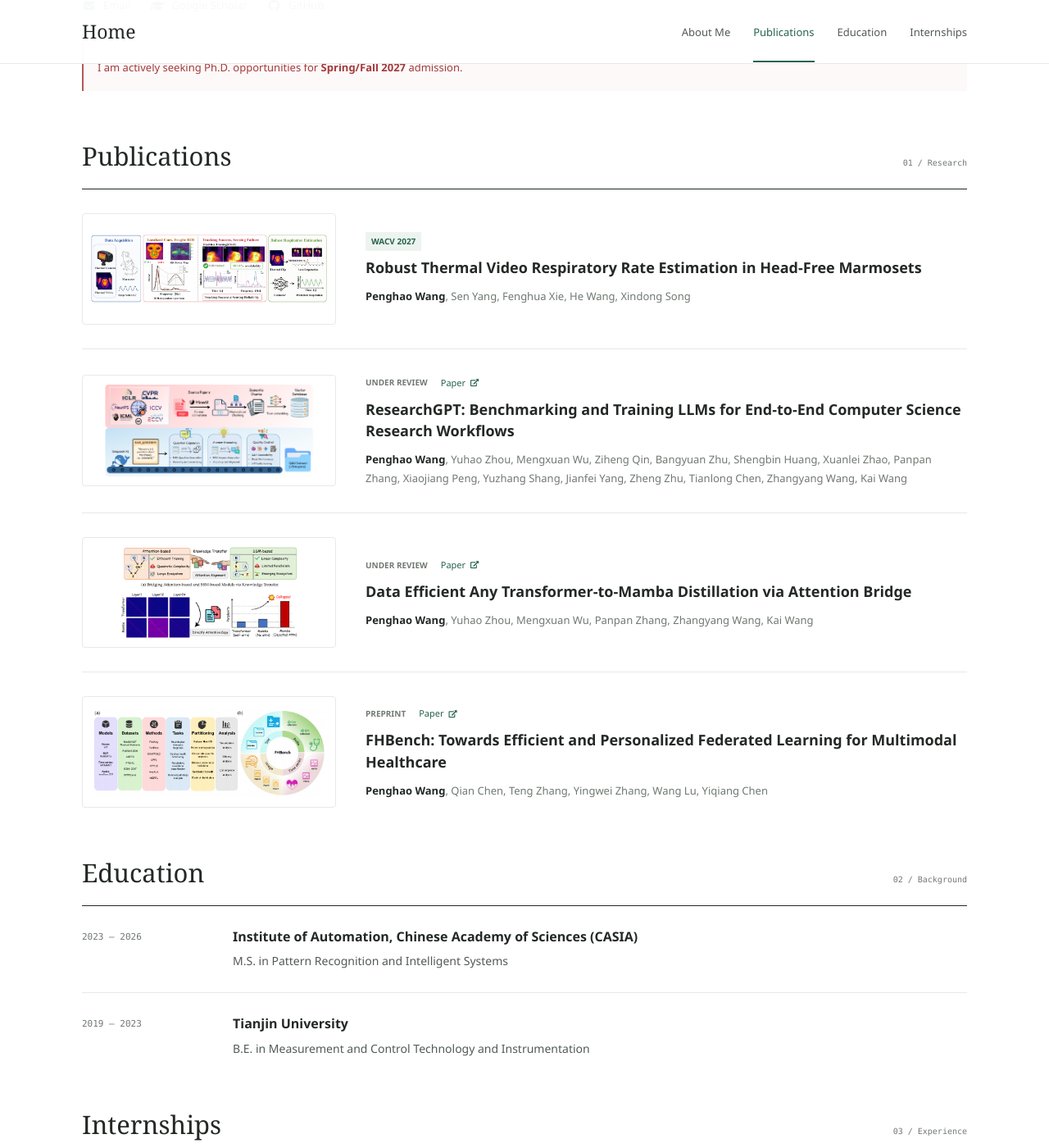
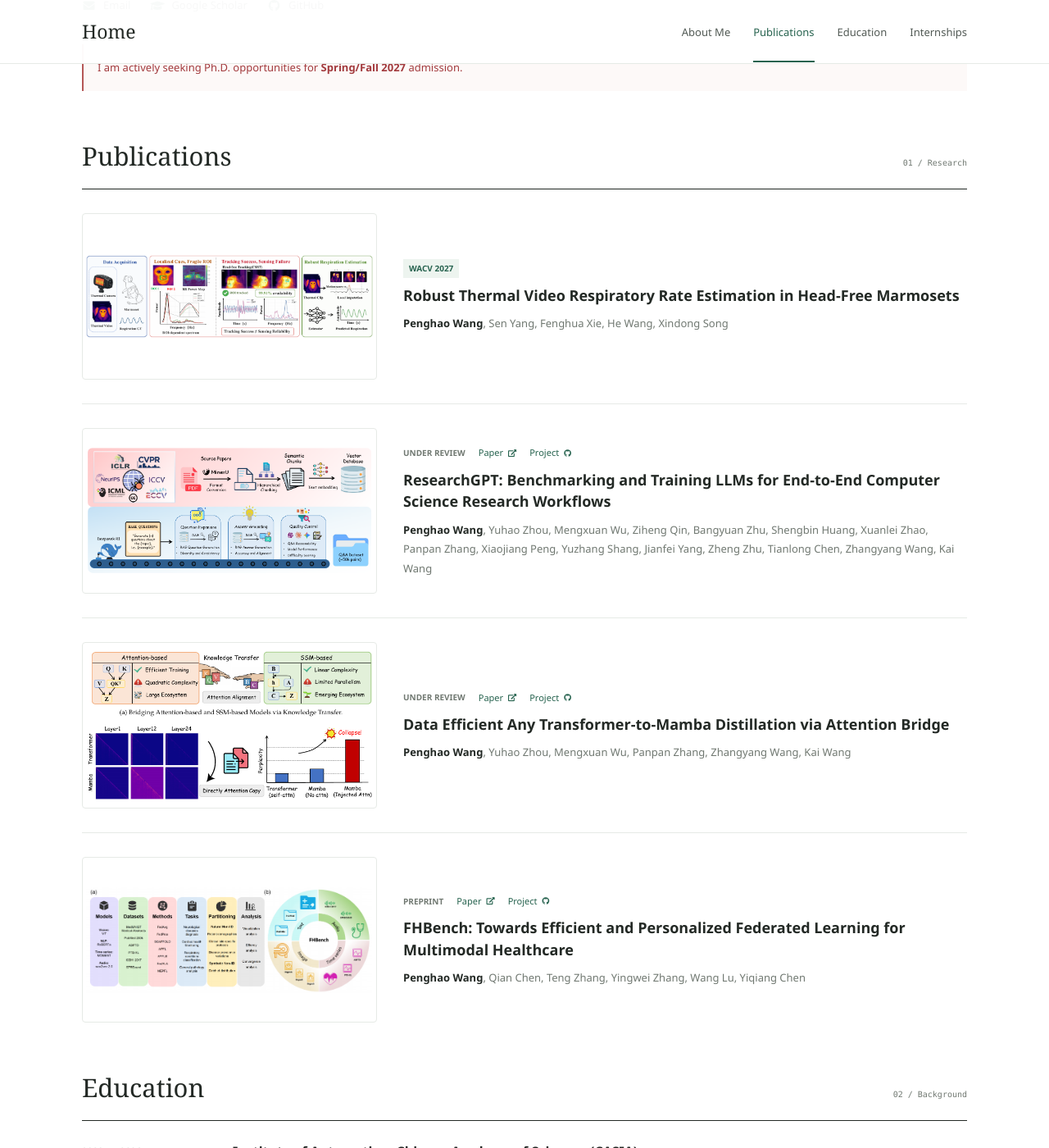
Before and after one commit to wph6/wph6.github.io, a Jekyll site: the page built from _pages/about.md, in a window 1280 px wide and 1400 px high, scrolled down 398 px. Shown: the whole window at 82% size. Built offline with Jekyll 4.4.1, drawn with Linux system fonts in a browser that asks for light colours.

Commit message:
Add publication project links and enlarge uniform figure previews

```diff
--- a/_layouts/home.html
+++ b/_layouts/home.html
@@ -16,7 +16,7 @@
     <link rel="icon" type="image/png" sizes="16x16" href="{{ '/images/favicon-16x16.png?v=20261024d' | relative_url }}">
     <link rel="apple-touch-icon" sizes="180x180" href="{{ '/images/apple-touch-icon.png?v=20261024d' | relative_url }}">
     <link rel="manifest" href="{{ '/images/site.webmanifest?v=20261024d' | relative_url }}">
-    <link rel="stylesheet" href="{{ '/assets/css/home.css?v=20261024b' | relative_url }}">
+    <link rel="stylesheet" href="{{ '/assets/css/home.css?v=20261024e' | relative_url }}">
     <script src="{{ '/assets/js/home.js?v=20261024' | relative_url }}" defer></script>
   </head>
   <body>
--- a/_pages/about.md
+++ b/_pages/about.md
@@ -51,7 +51,7 @@ redirect_from:
         <span class="figure-zoom" aria-hidden="true"><i class="icon icon-expand"></i></span>
       </button>
       <div class="paper-content">
-        <div class="paper-meta"><span class="venue">Under Review</span><a class="paper-link" href="https://arxiv.org/pdf/2510.20279" target="_blank" rel="noopener noreferrer">Paper <i class="icon icon-external" aria-hidden="true"></i></a></div>
+        <div class="paper-meta"><span class="venue">Under Review</span><a class="paper-link" href="https://arxiv.org/pdf/2510.20279" target="_blank" rel="noopener noreferrer">Paper <i class="icon icon-external" aria-hidden="true"></i></a><a class="paper-link" href="https://github.com/wph6/ResearchGPT" target="_blank" rel="noopener noreferrer">Project <i class="brand-icon icon-github" aria-hidden="true"></i></a></div>
         <h3><a href="https://arxiv.org/pdf/2510.20279" target="_blank" rel="noopener noreferrer">ResearchGPT: Benchmarking and Training LLMs for End-to-End Computer Science Research Workflows</a></h3>
         <p class="paper-authors"><strong>Penghao Wang</strong>, Yuhao Zhou, Mengxuan Wu, Ziheng Qin, Bangyuan Zhu, Shengbin Huang, Xuanlei Zhao, Panpan Zhang, Xiaojiang Peng, Yuzhang Shang, Jianfei Yang, Zheng Zhu, Tianlong Chen, Zhangyang Wang, Kai Wang</p>
       </div>
@@ -63,7 +63,7 @@ redirect_from:
         <span class="figure-zoom" aria-hidden="true"><i class="icon icon-expand"></i></span>
       </button>
       <div class="paper-content">
-        <div class="paper-meta"><span class="venue">Under Review</span><a class="paper-link" href="https://arxiv.org/pdf/2510.19266" target="_blank" rel="noopener noreferrer">Paper <i class="icon icon-external" aria-hidden="true"></i></a></div>
+        <div class="paper-meta"><span class="venue">Under Review</span><a class="paper-link" href="https://arxiv.org/pdf/2510.19266" target="_blank" rel="noopener noreferrer">Paper <i class="icon icon-external" aria-hidden="true"></i></a><a class="paper-link" href="https://github.com/wph6/CAB" target="_blank" rel="noopener noreferrer">Project <i class="brand-icon icon-github" aria-hidden="true"></i></a></div>
         <h3><a href="https://arxiv.org/pdf/2510.19266" target="_blank" rel="noopener noreferrer">Data Efficient Any Transformer-to-Mamba Distillation via Attention Bridge</a></h3>
         <p class="paper-authors"><strong>Penghao Wang</strong>, Yuhao Zhou, Mengxuan Wu, Panpan Zhang, Zhangyang Wang, Kai Wang</p>
       </div>
@@ -75,7 +75,7 @@ redirect_from:
         <span class="figure-zoom" aria-hidden="true"><i class="icon icon-expand"></i></span>
       </button>
       <div class="paper-content">
-        <div class="paper-meta"><span class="venue">Preprint</span><a class="paper-link" href="https://arxiv.org/pdf/2504.10817" target="_blank" rel="noopener noreferrer">Paper <i class="icon icon-external" aria-hidden="true"></i></a></div>
+        <div class="paper-meta"><span class="venue">Preprint</span><a class="paper-link" href="https://arxiv.org/pdf/2504.10817" target="_blank" rel="noopener noreferrer">Paper <i class="icon icon-external" aria-hidden="true"></i></a><a class="paper-link" href="https://github.com/wph6/FHBench" target="_blank" rel="noopener noreferrer">Project <i class="brand-icon icon-github" aria-hidden="true"></i></a></div>
         <h3><a href="https://arxiv.org/pdf/2504.10817" target="_blank" rel="noopener noreferrer">FHBench: Towards Efficient and Personalized Federated Learning for Multimodal Healthcare</a></h3>
         <p class="paper-authors"><strong>Penghao Wang</strong>, Qian Chen, Teng Zhang, Yingwei Zhang, Wang Lu, Yiqiang Chen</p>
       </div>
--- a/assets/css/home.css
+++ b/assets/css/home.css
@@ -79,19 +79,19 @@ h1 { margin: 0 0 23px; font: 56px/1.12 var(--serif); font-weight: 400; }
 .section-heading { display: flex; align-items: baseline; justify-content: space-between; gap: 20px; padding-bottom: 20px; border-bottom: 1px solid var(--ink); }
 h2 { font: 31px/1.25 var(--serif); font-weight: 400; }
 .section-index { font-family: var(--mono); font-size: 10px; color: var(--muted); white-space: nowrap; }
-.publication { display: grid; grid-template-columns: 310px minmax(0, 1fr); align-items: center; gap: 36px; padding: 29px 0; border-bottom: 1px solid var(--line); }
+.publication { display: grid; grid-template-columns: 360px minmax(0, 1fr); align-items: center; gap: 32px; padding: 29px 0; border-bottom: 1px solid var(--line); }
 .publication:last-child { border-bottom: 0; padding-bottom: 0; }
-.paper-figure { display: block; position: relative; width: 100%; padding: 10px; aspect-ratio: 16 / 7; background: #fff; border: 1px solid var(--line); border-radius: 4px; cursor: zoom-in; overflow: hidden; transition: border-color .2s; }
+.paper-figure { display: block; position: relative; width: 100%; padding: 4px; aspect-ratio: 16 / 9; background: #fff; border: 1px solid var(--line); border-radius: 4px; cursor: zoom-in; overflow: hidden; transition: border-color .2s; }
 .paper-figure:hover { border-color: #93ad9f; }
 .paper-figure img { width: 100%; height: 100%; object-fit: contain; }
 .figure-zoom { position: absolute; right: 7px; bottom: 7px; display: grid; place-items: center; width: 26px; height: 26px; background: rgba(255,255,255,.95); color: var(--green); border: 1px solid var(--line); border-radius: 3px; font-size: 11px; opacity: 0; transition: opacity .15s; }
 .paper-figure:hover .figure-zoom, .paper-figure:focus-visible .figure-zoom { opacity: 1; }
 .paper-content { min-width: 0; }
-.paper-meta { display: flex; align-items: center; gap: 16px; min-height: 24px; margin-bottom: 7px; }
+.paper-meta { display: flex; flex-wrap: wrap; align-items: center; gap: 8px 16px; min-height: 24px; margin-bottom: 7px; }
 .venue { color: var(--muted); font-size: 10px; text-transform: uppercase; font-weight: 600; }
 .venue-accepted { padding: 3px 7px; background: var(--green-light); color: var(--green); }
 .paper-link { display: inline-flex; align-items: center; gap: 6px; color: var(--green); font-size: 11px; font-weight: 550; }
-.paper-link .icon { font-size: 9px; }
+.paper-link .icon, .paper-link .brand-icon { font-size: 9px; }
 .paper-link:hover { text-decoration: underline; }
 .paper-content h3 { font-size: 18px; line-height: 1.48; font-weight: 600; overflow-wrap: anywhere; }
 .paper-content h3 a:hover { color: var(--green); }
@@ -128,7 +128,7 @@ h2 { font: 31px/1.25 var(--serif); font-weight: 400; }
   .research-focus { font-size: 16px; }
   .background { font-size: 14px; }
   .site-nav { gap: 20px; }
-  .publication { grid-template-columns: 260px minmax(0, 1fr); gap: 25px; }
+  .publication { grid-template-columns: 280px minmax(0, 1fr); gap: 25px; }
   .paper-content h3 { font-size: 16px; }
   .phd-notice { display: block; padding-right: 17px; }
   .notice-label { display: block; margin-bottom: 3px; }
@@ -158,7 +158,6 @@ h2 { font: 31px/1.25 var(--serif); font-weight: 400; }
   h2 { font-size: 28px; }
   .section-index { font-size: 9px; }
   .publication { grid-template-columns: 1fr; gap: 19px; padding: 25px 0; }
-  .paper-figure { padding: 9px; }
   .figure-zoom { opacity: 1; }
   .paper-meta { margin-bottom: 7px; }
   .paper-content h3 { font-size: 17px; line-height: 1.5; }
```
